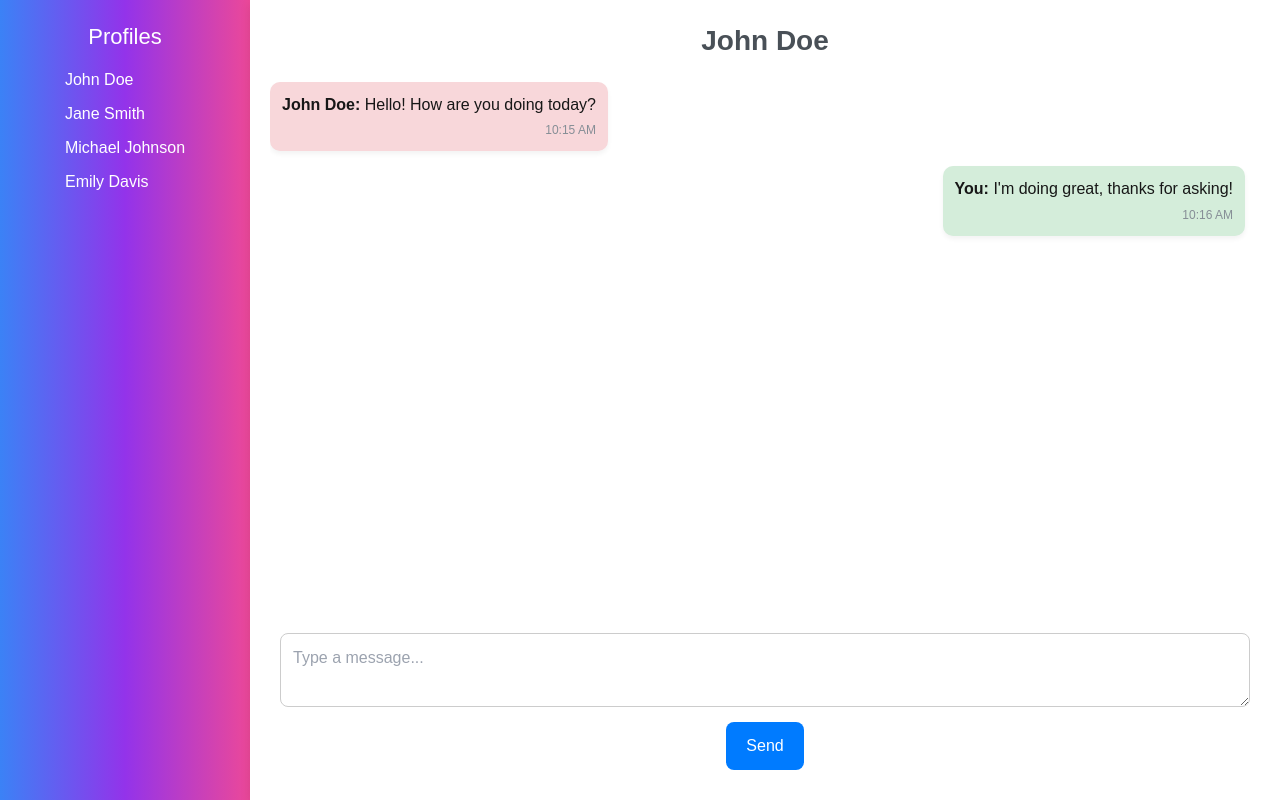
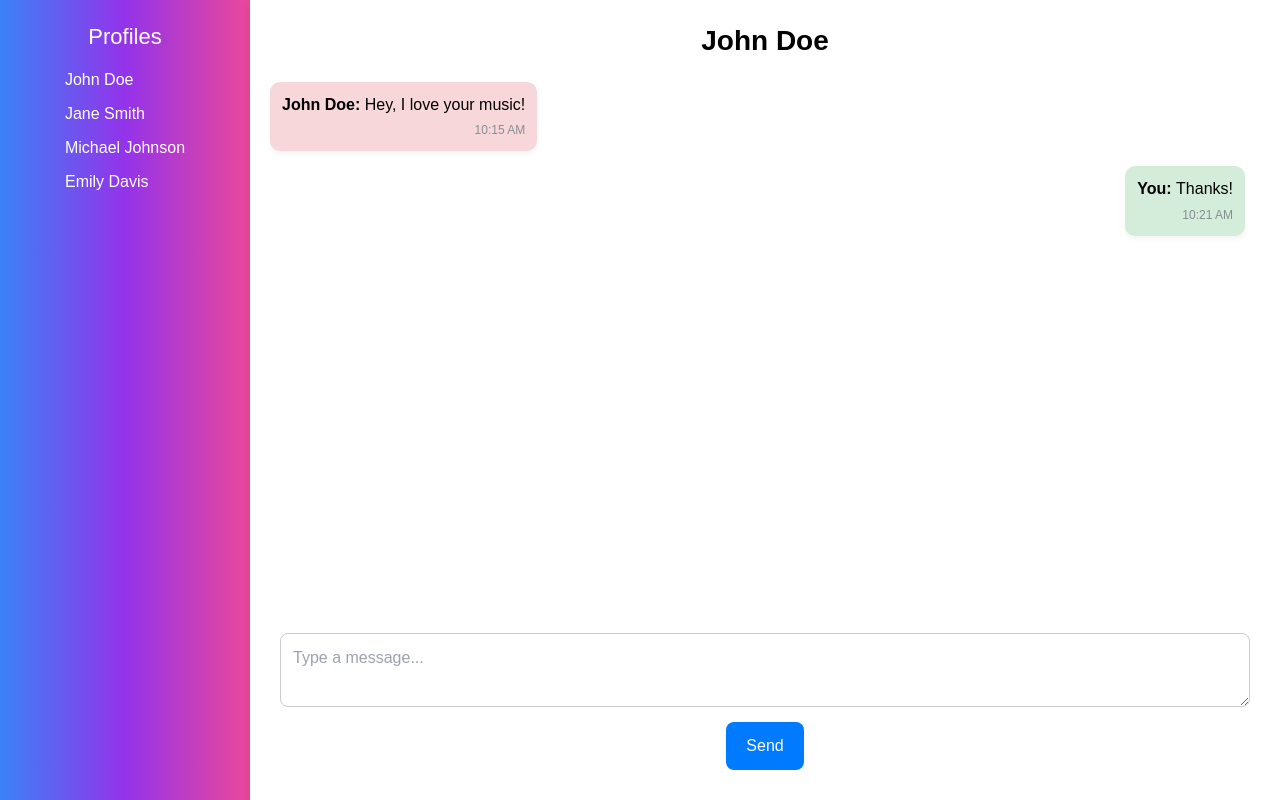
Before and after one commit to AhmedJader/SoundMates, a Next.js app: page /chat in a window 1280 px wide. Built offline with nearby package versions, Linux system fonts and the light colour scheme.

Commit message:
chat text colour

```diff
--- a/src/app/chat/page.tsx
+++ b/src/app/chat/page.tsx
@@ -6,13 +6,13 @@ export default function Chat() {
   const [messages, setMessages] = useState([
     {
       user: "John Doe",
-      message: "Hello! How are you doing today?",
+      message: "Hey, I love your music!",
       timestamp: "10:15 AM"
     },
     {
       user: "You",
-      message: "I'm doing great, thanks for asking!",
-      timestamp: "10:16 AM"
+      message: "Thanks!",
+      timestamp: "10:21 AM"
     },
   ]);
   const [message, setMessage] = useState("");
@@ -127,7 +127,7 @@ export default function Chat() {
     font-size: 28px;
     font-weight: bold;
     margin-bottom: 20px;
-          color: #495057;
+    color: black;  /* Set header text color to black */
     text-align: center;
   }
   .messages {
@@ -159,6 +159,7 @@ export default function Chat() {
   .message-content {
     font-size: 16px;
     line-height: 1.4;
+    color: black;  /* Set message text color to black */
   }
   .timestamp {
     font-size: 12px;
@@ -179,6 +180,7 @@ export default function Chat() {
     font-size: 16px;
     border-radius: 8px;
     border: 1px solid #ccc;
+    color: black;  /* Set input text color to black */
   }
   .message-form button {
     padding: 12px 20px;
@@ -193,6 +195,7 @@ export default function Chat() {
     background: #0056b3;
   }
 `}</style>
+
     </div>
   );
 }
--- a/src/app/profile/page.tsx
+++ b/src/app/profile/page.tsx
@@ -20,6 +20,7 @@ interface Artist {
 
 interface Track {
   name: string;
+  artistName: string;
   images: Array<{ url: string }>;
   id: string;
 }
@@ -73,6 +74,7 @@ export default function ProfileStats() {
           const track = data.items[0]; // Assuming the response is an array of tracks
           setTopTrack({
             name: track.name,
+            artistName: track.artists[0].name,
             images: track.images,
             id: track.id,
           });
@@ -150,7 +152,7 @@ export default function ProfileStats() {
                 : stat.title === "top artist 🌟"
                 ? topArtist ? topArtist.name : stat.value // Display top artist name if available
                 : stat.title === "most played song 🎶"
-                ? topTrack ? `${topTrack.name} by ${topArtist?.name}` : stat.value // Display top track with artist name
+                ? topTrack ? `${topTrack.name} by ${topTrack?.artistName}` : stat.value // Display top track with artist name
                 : stat.value}
             </p>
           </div>
```
Lines whose indentation alone changed are shown as unchanged.
